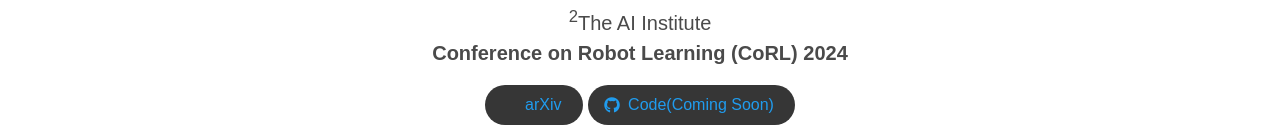
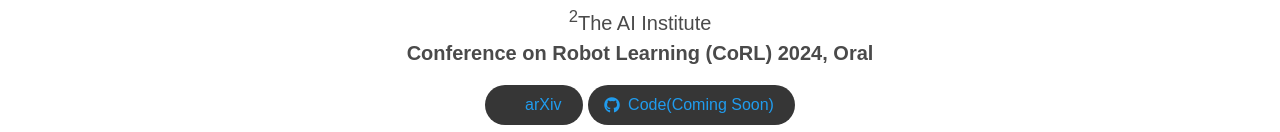
Before and after one commit to equidiff/equidiff.github.io, a plain HTML site: page index.html in a window 1280 px wide. Shown: the part 275-407 px from the top of the page. Drawn offline with nearby package versions, Linux system fonts and the light colour scheme; some packages are replaced by stand-ins of ours; some icons are missing; a web font is replaced by a local one.

Commit message:
Update index.html

```diff
--- a/index.html
+++ b/index.html
@@ -136,7 +136,7 @@
 
             <!-- <span class="author-block"><sup>$\star$</sup>equally advising</span> -->
             </div>
-            <div> <b>Conference on Robot Learning (CoRL) 2024</b><div>
+            <div> <b>Conference on Robot Learning (CoRL) 2024, Oral</b><div>
           </div>
 
           <div class="column has-text-centered">
```
